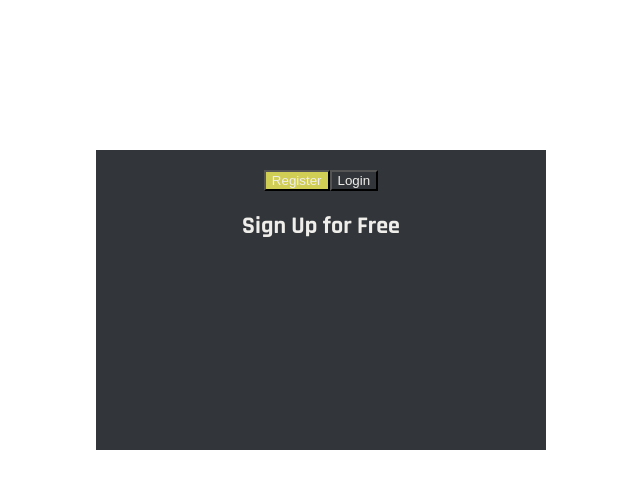
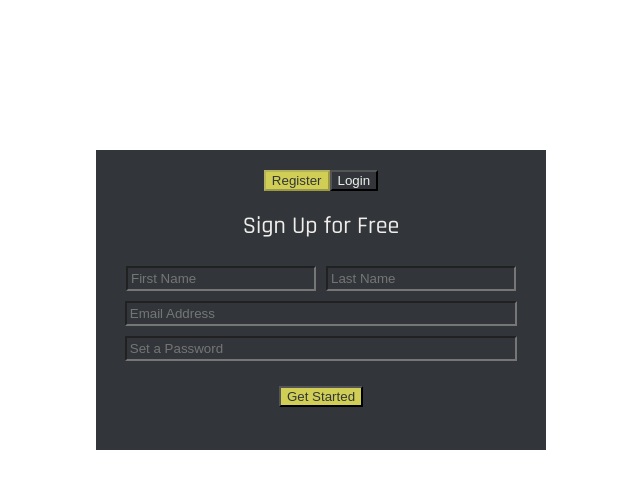
Before and after one commit to KellyDanger/loginkdanger, a React (Create React App) app: page / in a window 1280 px wide. Shown: the top 488 px of the page, without its empty margins (319-959 px from the left). Built offline with nearby package versions, Linux system fonts and the light colour scheme.

Commit message:
adding button functions

```diff
--- a/src/Login/Login.css
+++ b/src/Login/Login.css
@@ -1,4 +1,8 @@
-.loginForm {
+body {
+  color: #efeeeb;
+}
+
+.loginRegForm {
   background-color: #32363a;
   color: #efeeeb;
   width: 450px;
@@ -7,17 +11,30 @@
   margin-top: 150px;
 }
 
-.loginRegActive {
-  color: #efeeeb;
+.active {
+  color: #32363a;
   margin-top: 20px;
   background-color: #d1ce56;
 }
-.loginRegInactive {
+.inactive {
   color: #efeeeb;
   background-color: transparent;
   margin-top: 20px;
 }
 
-h1 {
-  font-weight: 100;
+h2 {
+  font-weight: 450;
 }
+input {
+  background-color: transparent;
+  margin: 5px;
+  width: 85%;
+  padding: 3px;
+}
+.inputs {
+
+}
+
+#firstName, #lastName {
+  width: 40%;
+}
--- a/src/Login/Login.js
+++ b/src/Login/Login.js
@@ -6,22 +6,81 @@ class Login extends Component {
   state = {
     register: true,
     login: false,
+  };
+  toggleReg = () => {
+    console.log('REGISTER');
+  };
+  toggleLogin = () => {
+    console.log('LOGIN');
+  }
+  submit = () => {
+    console.log('SUBMIT');
   }
 
   render() {
     return (
       <>
       {this.state.register &&
-        <div className="loginForm">
+        <div className="loginRegForm">
           <Button
-            className="loginRegActive"
-            variant="primary"
+            className="active"
+            id="registerBtn"
+            variant="secondary"
+            onClick={() => this.toggleReg()}
+            disabled
           >Register</Button>
           <Button
-            className="loginRegInactive"
-            variant="primary"
+            className="inactive"
+            id="loginBtn"
+            variant="secondary"
+            onClick={() => this.toggleLogin()}
           >Login</Button>
           <h2>Sign Up for Free</h2>
+          <div className="inputs">
+          <div>
+            <input
+              className="regFormInput"
+              id="firstName"
+              type="text"
+              placeholder="First Name"
+            >
+            </input>
+            <input
+              className="regFormInput"
+              id="lastName"
+              type="text"
+              placeholder="Last Name"
+            >
+            </input>
+          </div>
+          <div>
+            <input
+              className="regFormInput"
+              id="email"
+              type="text"
+              placeholder="Email Address"
+            >
+            </input>
+          </div>
+          <div>
+            <input
+              className="regFormInput"
+              id="password"
+              type="password"
+              placeholder="Set a Password"
+            >
+            </input>
+          </div>
+          </div>
+          <Button
+            className="goBtn"
+            className="active"
+            id="getStartedBtn"
+            variant="primary"
+            onClick={() => this.submit()}
+          >
+            Get Started
+          </Button>
         </div>
       }
       </>
```
